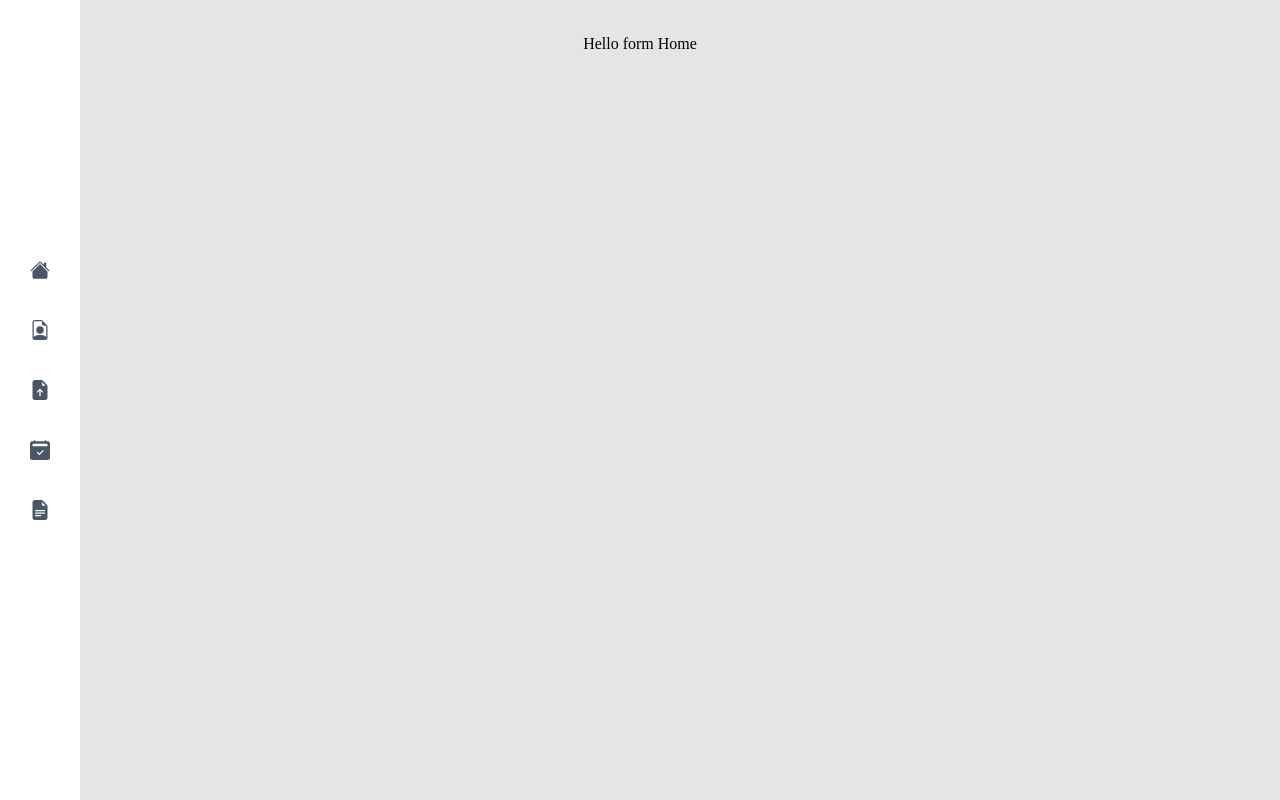
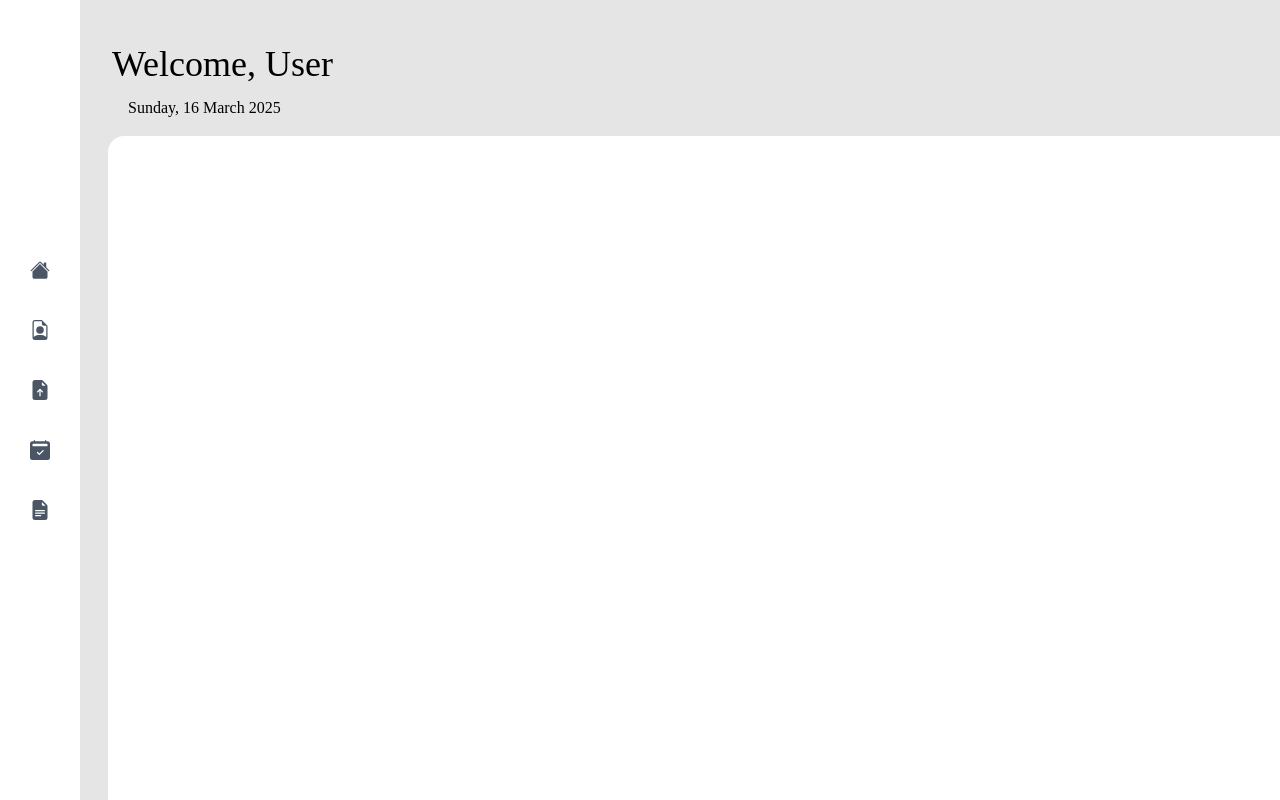
Before and after one commit to DigaantDogra/ClinicConnect, a React (Vite) app in the folder Clinic-connect/: page / in a window 1280 px wide. Built offline with nearby package versions, Linux system fonts and the light colour scheme.

Commit message:
updated Home

```diff
--- a/Clinic-connect/src/Pages/Patient/Home/Home.jsx
+++ b/Clinic-connect/src/Pages/Patient/Home/Home.jsx
@@ -1,7 +1,42 @@
-// import { ArrowUpCircle } from "react-icons/bs"
+import { useState, useEffect } from 'react';
+import { HomeSection } from './HomeSection';
+import { BsPerson } from "react-icons/bs"
 
-export const Home = () => {
-    return <>
-        Hello form Home
-    </>
+export const Home = ({ userName }) => {
+    const [currentDate, setCurrentDate] = useState('');
+
+    useEffect(() => {
+        const formatDate = (date) => {
+        const options = {
+            weekday: 'long',
+            day: 'numeric',
+            month: 'long',
+            year: 'numeric'
+        };
+        const [weekday, month, day, year] = date.toLocaleDateString('en-US', options).split(/,\s|\s/);
+
+        return `${weekday}, ${day} ${month} ${year}`;
+        };
+
+        setCurrentDate(formatDate(new Date()));
+    }, []);
+
+
+    return <div className="fixed top-10 left-27">
+        <div className="flex justify-between items-center">
+            <div className="flex-col justify-items-start p-1">
+                <h1 className="text-4xl mb-3">Welcome, {userName}</h1>
+                <h1 className='pl-4 pb-3'>{currentDate}</h1>
+            </div>
+
+            <button className='text-3xl bg-white p-3 rounded-2xl mb-10 hover:bg-blue-300'>
+                <BsPerson />
+                {/* this will be replased with an image */}
+            </button>
+        </div>
+
+
+        <HomeSection />
+
+    </div>
 }
```
